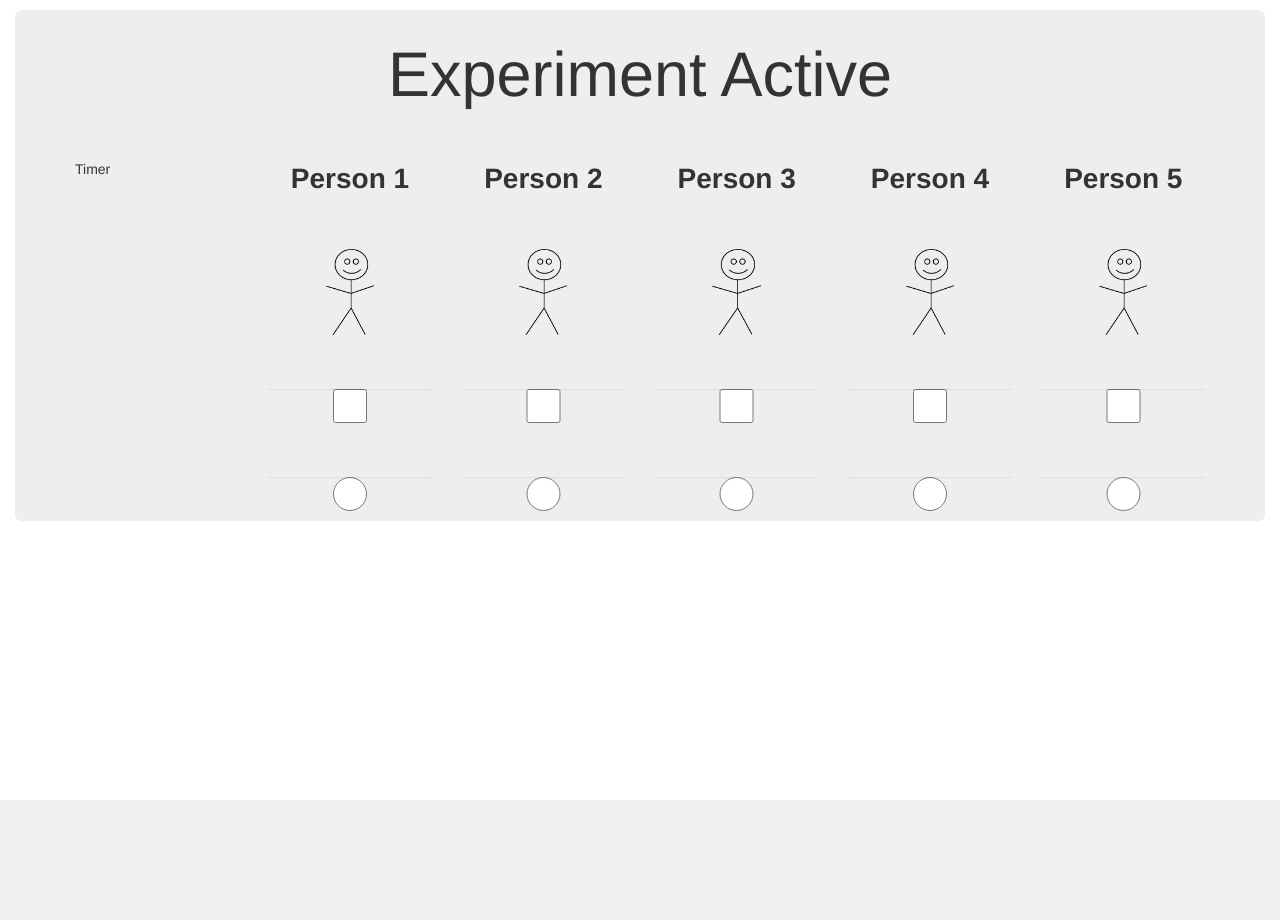
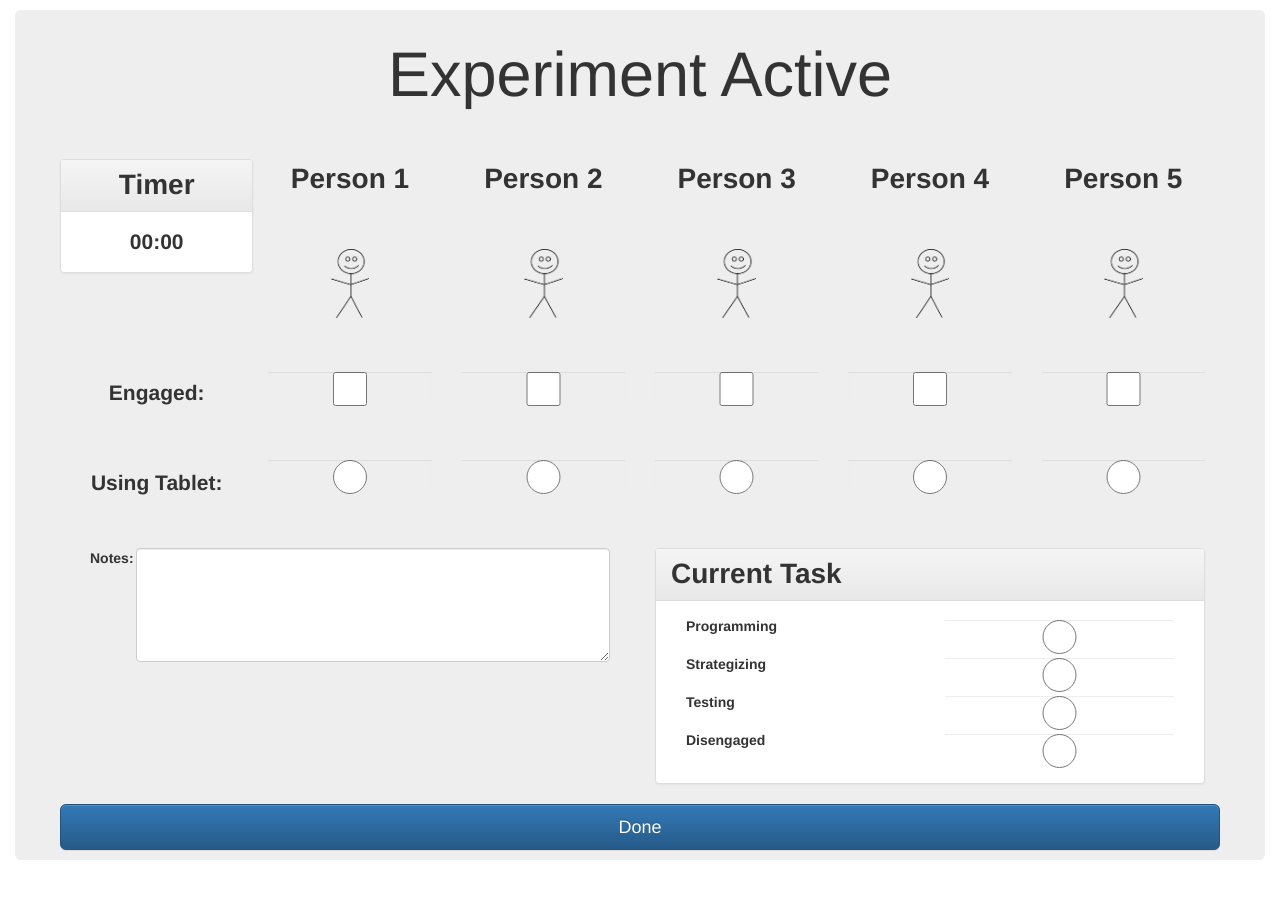
Before and after one commit to Vadman97/StudyTracker, a Flask app: page /experiment/ in a window 1280 px wide. Before the commit the page ends 800 px from the top, so only its background shows below. Run offline with Flask 2, Linux system fonts and the light colour scheme; some libraries are stand-ins or nearby versions.

Commit message:
Finished second page

```diff
--- a/main.py
+++ b/main.py
@@ -22,5 +22,9 @@ def init():
 def experiment():
 	return render_template('experiment.html')
 
+@app.route('/done/')
+def done():
+	return render_template('postExperiment.html')
+
 if __name__ == '__main__':
     app.run(host='0.0.0.0', debug=True)
--- a/static/css/initTheme.css
+++ b/static/css/theme.css
@@ -25,7 +25,7 @@ body {
 
 .person {
 	height: auto;
-	width: 25%;
+	width: 20%;
 }
 
 .personLabel {
@@ -39,6 +39,10 @@ body {
 
 .rowSpacing {
 	margin-top: 50px;
+}
+
+.rowSpacingExtra {
+	margin-top: 60px;
 }
 
 .personEntry {
@@ -71,3 +75,18 @@ body {
 	padding-top: 10px;
 	padding-bottom: 10px;
 }
+
+.timerAlign {
+	vertical-align: middle;
+	text-align: center;
+}
+
+.timerText {
+	font-weight: bold;
+	font-size: 200%;
+}
+
+.timerTime {
+	font-weight: bold;
+	font-size: 150%;
+}
--- a/templates/experiment.html
+++ b/templates/experiment.html
@@ -9,22 +9,85 @@
 	<h1 class="theme-heading">Experiment Active</h1>
 
 	<div class="row">
-		<div class="col-sm-2">
-			Timer
+		<div class="col-sm-2 timerAlign">
+			<div class="row timerAlign">
+				<div class="panel panel-default">
+					<div class="panel-heading">
+						<h3 class="panel-title timerText">Timer</h3>
+					</div>
+					<div class="panel-body timerTime">
+						00:00
+					</div>
+				</div>
+			</div>
 		</div>
 		{% for i in range(1,6) %}
 		<div class="col-sm-2">
 			<div class="row personLabel">Person {{ i }}</div>
 			<div class="row rowSpacing"><image class="person centeredBlock" src="/static/images/person.png"></div>
+		</div>
+		{% endfor %}
+	</div>
+	<div class="row">
+		<div class="col-sm-2">
+			<div class="row rowSpacingExtra rightBlock timerAlign">
+				<div class="timerTime">
+					Engaged:
+				</div>
+			</div>
+			<div class="row rowSpacingExtra rightBlock timerAlign">
+				<div class="timerTime">
+					Using Tablet:
+				</div>
+			</div>
+		</div>
+		{% for i in range(1,6) %}
+		<div class="col-sm-2">
 			<div class="row rowSpacing centeredBlock">
 				<input type="checkbox" class="form-control centeredBlock" name="engagement" value="person{{ i }}">
 			</div>
 			<div class="row rowSpacing centeredBlock">
 				<input type="radio" class="form-control centeredBlock" name="tablet" value="person{{ i }}">
-
 			</div>
 		</div>
 		{% endfor %}
 	</div>
+	<div class="row rowSpacing">
+		<div class="col-sm-6">
+			<label class="control-label col-sm-1 leftBlock" for="notes">Notes:</label>
+			<div class="col-sm-11">
+				<textarea class="form-control centeredBlock" rows="5" id="notes" autocomplete="off"></textarea>
+			</div>
+		</div>
+		<div class="col-sm-6">
+			<div class="panel panel-default">
+				<div class="panel-heading">
+					<h3 class="panel-title timerText">Current Task</h3>
+				</div>
+				<div class="panel-body">
+					<label class="control-label col-sm-6 leftBlock" for="notes">Programming</label>
+					<div class="col-sm-6">
+						<input type="radio" class="form-control centeredBlock" name="task" value="programming">
+					</div>
+					<label class="control-label col-sm-6 leftBlock" for="notes">Strategizing</label>
+					<div class="col-sm-6">
+						<input type="radio" class="form-control centeredBlock" name="task" value="strategizing">
+					</div>
+					<label class="control-label col-sm-6 leftBlock" for="notes">Testing</label>
+					<div class="col-sm-6">
+						<input type="radio" class="form-control centeredBlock" name="task" value="testing">
+					</div>
+					<label class="control-label col-sm-6 leftBlock" for="notes">Disengaged</label>
+					<div class="col-sm-6">
+						<input type="radio" class="form-control centeredBlock" name="task" value="disengaged">
+					</div>
+				</div>
+			</div>
+		</div>
+	</div>
+	<div class="row">
+		 <!-- form="dataForm" inside button -->
+		<button type="button" class="btn btn-block btn-lg btn-primary">Done</button>
+	</div>
 </div>
 {% endblock %}
--- a/templates/layout.html
+++ b/templates/layout.html
@@ -16,7 +16,7 @@
 
 	<link href="{{ url_for('static', filename='bootstrap/css/bootstrap.min.css') }}" rel="stylesheet">
 	<link href="{{ url_for('static', filename='bootstrap/css/bootstrap-theme.min.css') }}" rel="stylesheet">
-	<link href="{{ url_for('static', filename='css/initTheme.css') }}" rel="stylesheet">
+	<link href="{{ url_for('static', filename='css/theme.css') }}" rel="stylesheet">
 	<script src="{{ url_for('static', filename='jquery/jquery-2.2.3.js') }}"> </script>
 
 	{% block head %}{% endblock %}
```
Also changed, not shown: templates/postExperiment.html (added, +21 -0 lines).
